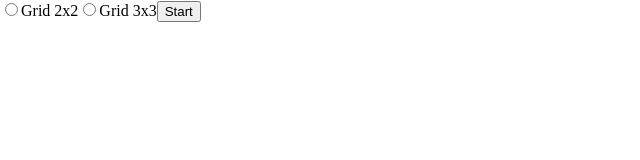
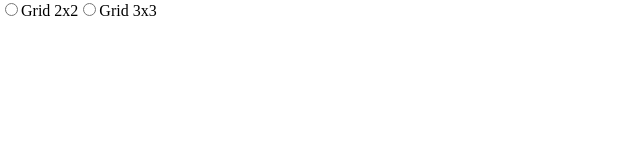
Before and after one commit to ZurdenRo/sudoku-web, a Next.js app: page / in a window 1280 px wide. Shown: the top 160 px of the page, without its empty margins (0-640 px from the left). Built offline with nearby package versions, Linux system fonts and the light colour scheme.

Commit message:
continue fix

```diff
--- a/comp/form/Form.tsx
+++ b/comp/form/Form.tsx
@@ -2,28 +2,31 @@ import React, {useState, createRef}  from 'react';
 
 
 interface PropFrom{
-  showGrid() : void
-  getDataWithForm(form : string) : void
+  newGrid: [() => void, (dataForm: PropHome) => void]
 }
 
-export default function Form ({newGrid} : {newGrid : any}){
+interface PropHome{
+  IDGrid : string
+}
+
+export default function Form (newGrid : PropFrom){
 
   const refGridTwo = createRef<HTMLInputElement>()
   const refGridThree = createRef<HTMLInputElement>()
-  const [gridForm, setGridForm] = useState({idGrid: ''})
-  const [showGrid, getDataWithForm] = newGrid
+  /* const [gridForm, setGridForm] = useState<PropGrid>()
+  const [showGrid, getDataWithForm] = newGrid */
 
 
-  function initGame(){
+  /* function initGame(){
     showGrid()
     getDataWithForm(gridForm)
-  }
+  } */
 
   function fGridTwo(){
     const inputRadioTwo = refGridTwo.current
     if(inputRadioTwo){
       console.log(inputRadioTwo.value)
-      setGridForm({...gridForm, idGrid: inputRadioTwo.value})
+      //setGridForm({...gridForm, idGrid: inputRadioTwo.value})
     }
 
   }
@@ -32,7 +35,7 @@ export default function Form ({newGrid} : {newGrid : any}){
     const inputRadioThree = refGridThree.current
     if(inputRadioThree){
       console.log(inputRadioThree.value)
-      setGridForm({...gridForm, idGrid : inputRadioThree.value})
+      //setGridForm({...gridForm, idGrid : inputRadioThree.value})
     }
 
   }
@@ -43,8 +46,8 @@ export default function Form ({newGrid} : {newGrid : any}){
         <label>Grid 2x2</label>
         <input ref={refGridThree} onChange={fgridThree} type='radio' name='grid' value='three'></input>
         <label>Grid 3x3</label>
-        <button onClick={initGame}>Start</button>
+
     </div>
   );
-
+  //<button onClick={}>Start</button>
 }
--- a/pages/index.tsx
+++ b/pages/index.tsx
@@ -22,10 +22,9 @@ export default function Home(){
         setHiddenForm(true)
     }
 
-    const getDataWithForm = (dataForm: PropHome) => {
-        setGrid({...dataForm, IDGrid: dataForm.IDGrid})
+    const getDataWithForm = (dataForm: PropHome)=> {
+        setGrid({IDGrid: dataForm.IDGrid})
     }
-
 
     return(
         <>
@@ -34,7 +33,7 @@ export default function Home(){
                 <meta name='keyboards' content='mypage'/>
             </Head>
             <main className='mainApp'>
-                { hiddenForm ?  <Form newGrid={[showGrid, getDataWithForm]}/> : <Grid showForm={showForm} grid={gridHome?.IDGrid} />}
+                { hiddenForm ?  <Form newGrid={[showForm, getDataWithForm]}/> : <Grid showForm={showForm} grid={gridHome?.IDGrid} />}
             </main>
         </>
     );
```
